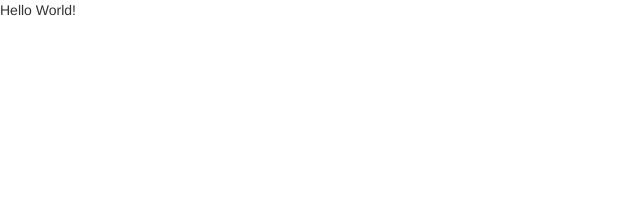
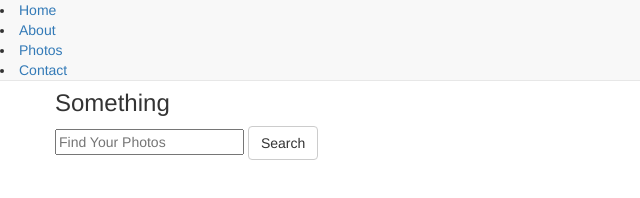
Before and after one commit to akmael/project_pic, a website: page public/html/index.html in a window 1280 px wide. Shown: the whole page, without its empty margins (0-640 px from the left). Drawn offline with nearby package versions, Linux system fonts and the light colour scheme; some icons are missing.

Commit message:
ng-app added as well as ng-controller. html skeleton build-out continued

```diff
--- a/public/html/index.html
+++ b/public/html/index.html
@@ -1,5 +1,5 @@
 <!DOCTYPE html>
-<html lang="en">
+<html lang="en" ng-app="picApp">
   <head>
     <meta charset="utf-8">
     <meta http-equiv="X-UA-Compatible" content="IE=edge">
@@ -14,8 +14,34 @@
       <script src="https://cdn.jsdelivr.net/respond/1.4.2/respond.min.js"></script>
     <![endif]-->
   </head>
-  <body>
-    Hello World!
+  <body ng-controller="picController">
+    <div id="navcontainer" class="container-fluid">
+      <div class="row">
+        <div class="col-12-lg col-12-md col-12-sm col-12-xs">
+          <header id="header">
+            <h1>Title</h1>
+          </header>
+          <nav id="navibar" class="navbar navbar-default navbar-fixed-top">
+            <li id="list0"><a href="#">Home</a></li>
+            <li id="list1"><a href="#">About</a></li>
+            <li id="list2"><a href="#">Photos</a></li>
+            <li id="list3"><a href="#">Contact</a></li>
+          </nav>
+        </div>
+      </div>
+    </div>
+    <!-- End of Nav Bar -->
+    <div class="container">
+      <div class="row">
+        <div class="col-12-lg col-12-md col-12-sm col-12-xs">
+          <h3 id="calltoaction">Something</h3>
+          <input type="text" id="search" role="search" placeholder="Find Your Photos">
+          <button id="button1" class="btn btn-default btn-md">Search</button>
+        </div>
+      </div>
+    </div>
+    <!-- end of search input & button1 -->
+
 
     <script src="https://cdn.jsdelivr.net/jquery/2.1.3/jquery.min.js"></script>
     <script src="https://cdn.jsdelivr.net/bootstrap/3.3.5/js/bootstrap.min.js"></script>
```
